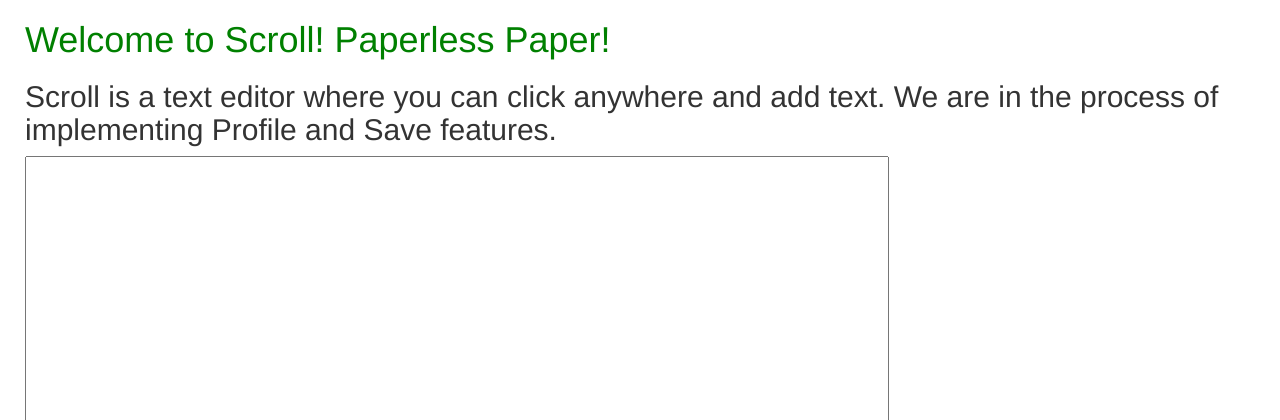
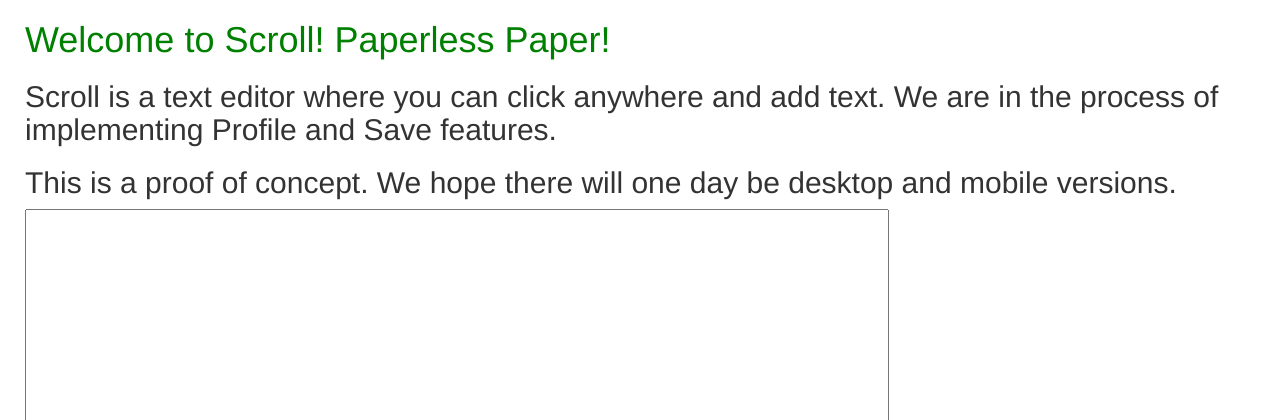
Before and after one commit to iamrobinhood12345/scroll, a Django app: page / in a window 1280 px wide. Shown: the top 420 px of the page. Run offline with Django 3.2, Linux system fonts and the light colour scheme; some libraries are stand-ins or nearby versions.

Commit message:
added proof of concept message

```diff
--- a/scroll_project/scroll_project/templates/scroll_project/home.html
+++ b/scroll_project/scroll_project/templates/scroll_project/home.html
@@ -2,5 +2,6 @@
 {% block body %}
     <h1 id="hello"> Welcome to Scroll! Paperless Paper!</h1>
     <h2> Scroll is a text editor where you can click anywhere and add text. We are in the process of implementing Profile and Save features.</h2>
+    <h2> This is a proof of concept. We hope there will one day be desktop and mobile versions.</h2>
     <div id=textboxdiv></div>>
 {% endblock %}
```
